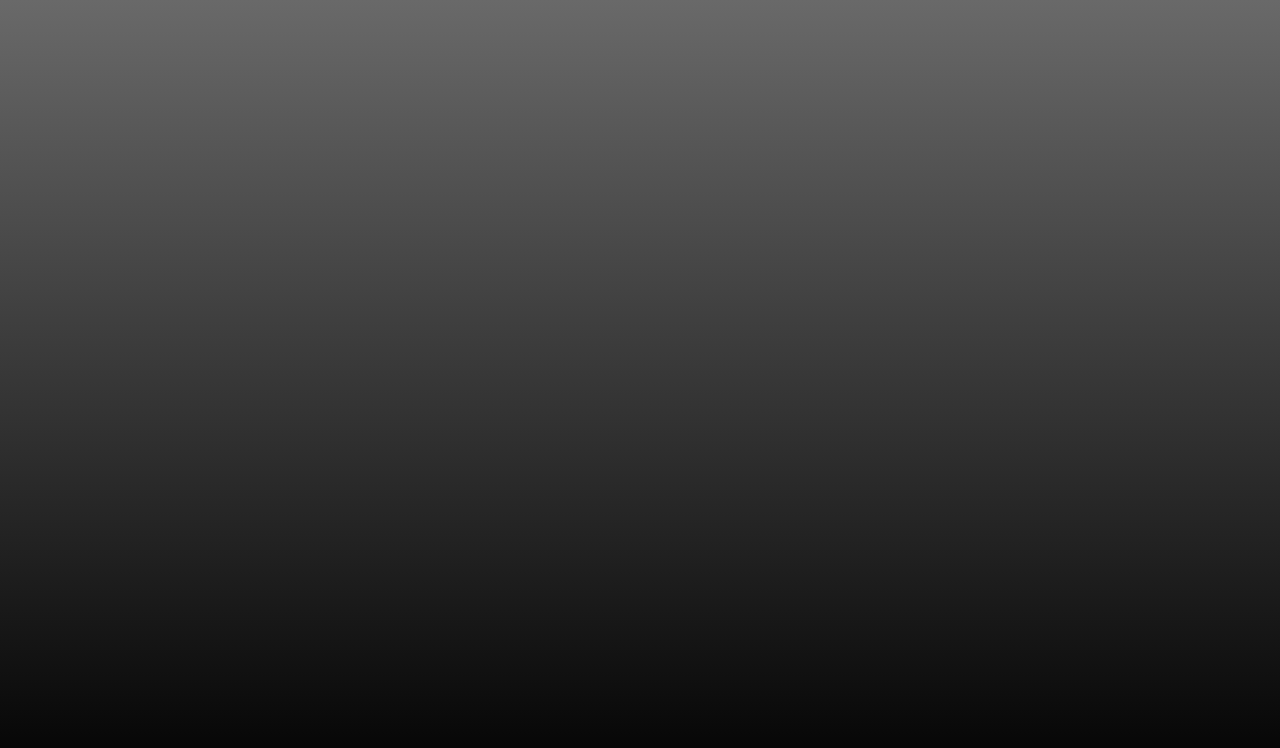
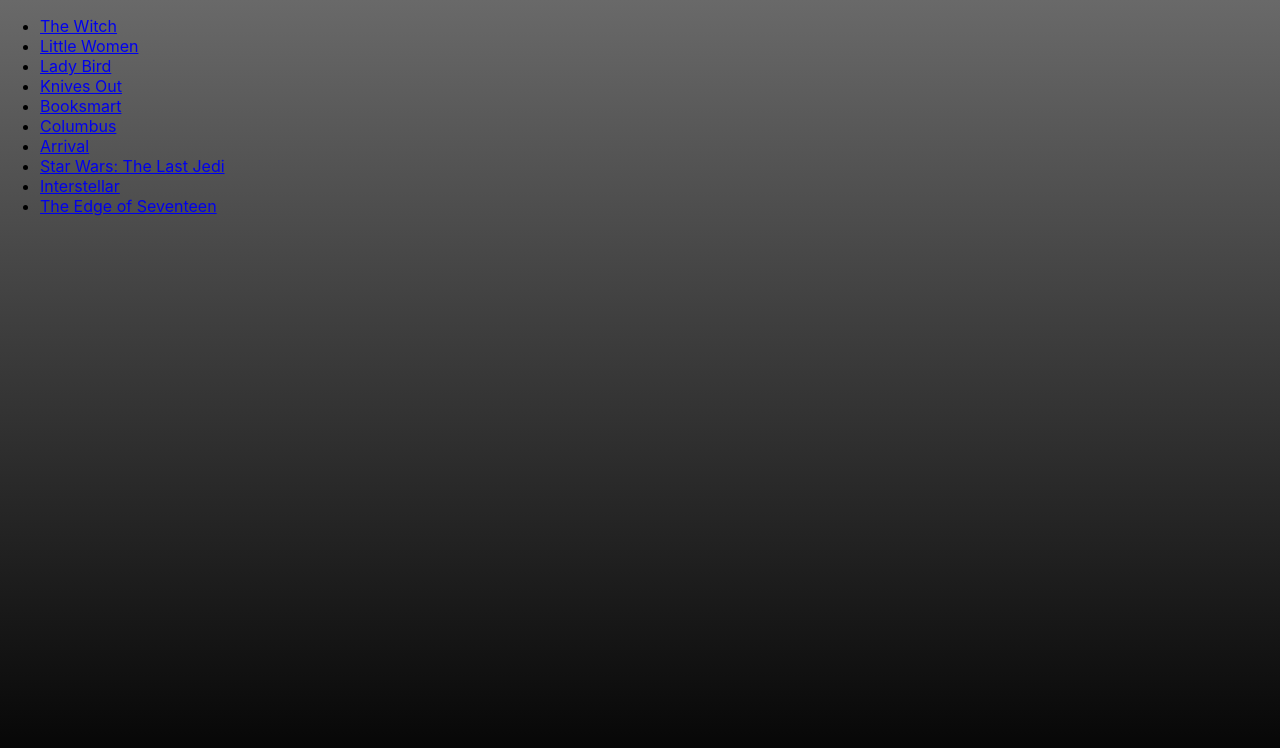
Before and after one commit to kellyfleming/movie-picker, a React (Create React App) app: page / in a window 1280 px wide. Shown: the top 748 px of the page. Built offline with nearby package versions, Linux system fonts and the light colour scheme; the HTML template or start-up script is replaced by a standard one.

Commit message:
add function to render links

```diff
--- a/src/Dropdown.js
+++ b/src/Dropdown.js
@@ -1,6 +1,18 @@
 import React from "react";
+import {Link} from "react-router-dom";
 
-function Dropdown() {
+function Dropdown(props) {
+    let {keys, filmData} = props;
+    function getLinks() {
+        return keys.map(key => (
+        <li>
+            <Link to={filmData[key].path}>
+                <div>{filmData[key].title}</div>
+            </Link>
+        </li>
+        ));
+    }
+
     return (
         <div>
             <div>
@@ -8,7 +20,7 @@
                 {/* go to random option button */}
             </div>
             <ul>
-                {/* links to options go here */}
+                {getLinks()}
             </ul>
         </div>
     );
```
